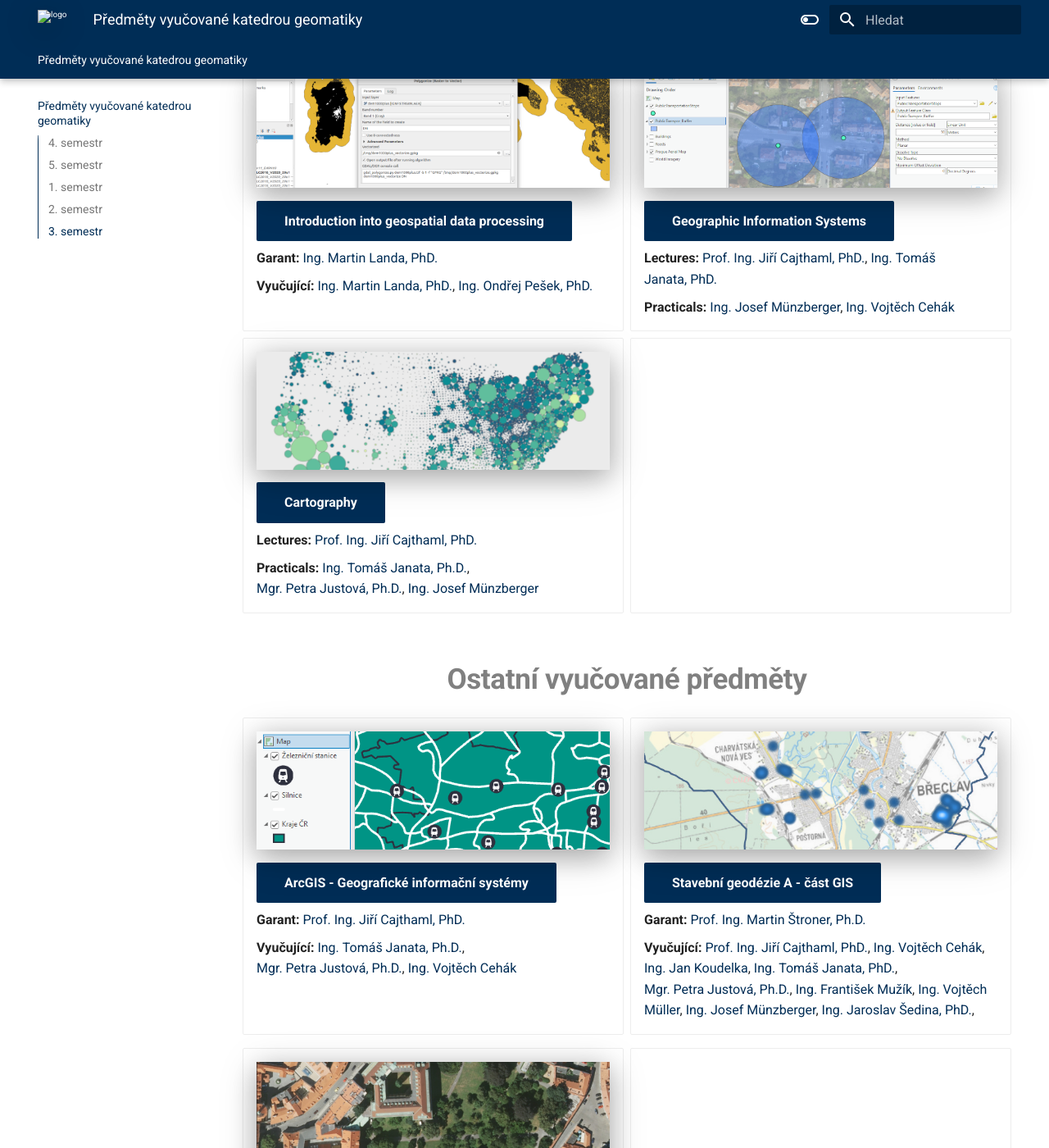
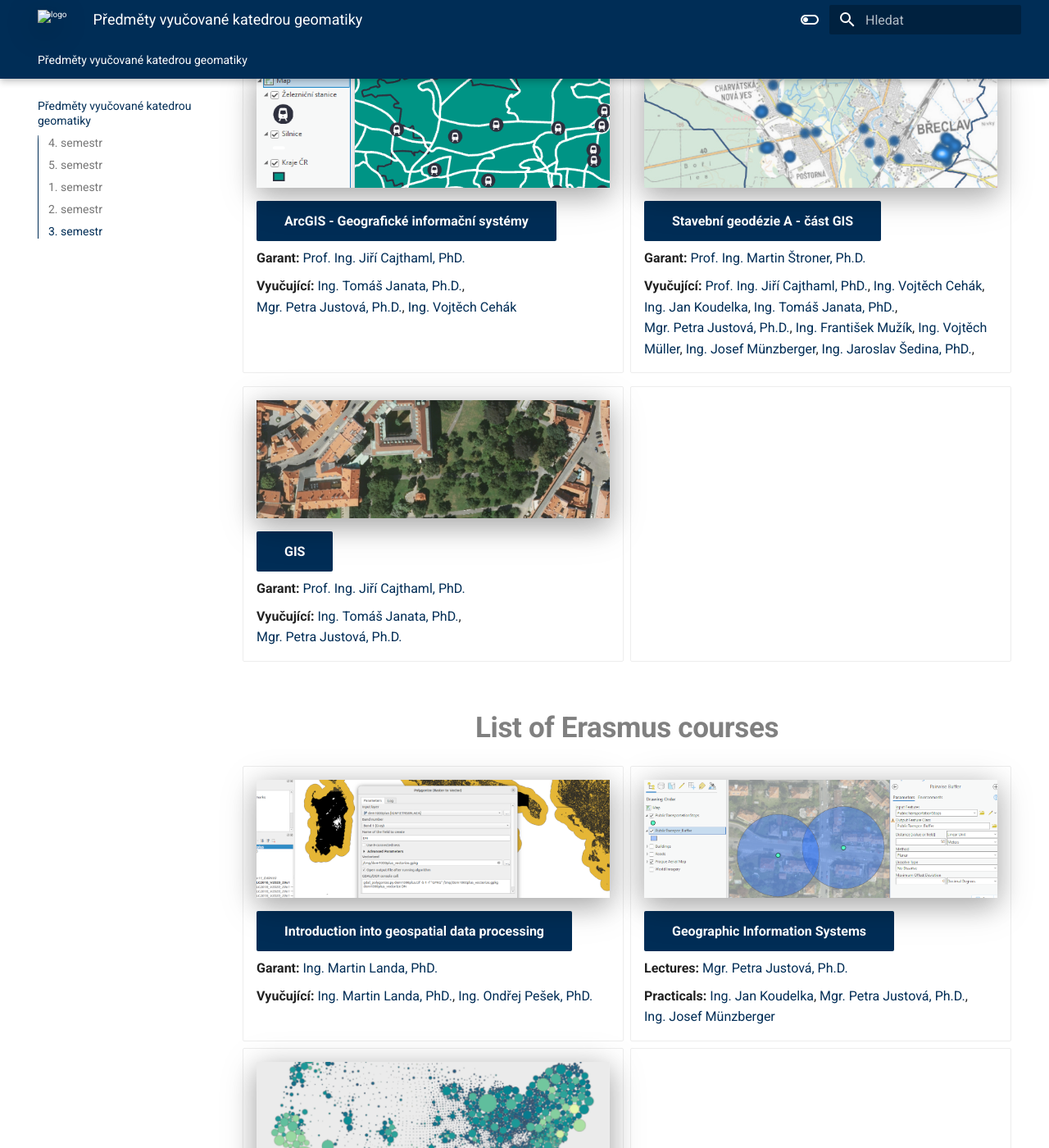
Before and after one commit to k155cvut/k155cvut.github.io, an MkDocs documentation site: the page built from docs/index.md, in a window 1280 px wide and 1400 px high, scrolled down 3600 px. Shown: the whole window at 82% size. Built offline with MkDocs 1.6.1 and Material for MkDocs 9.7.7, drawn with Linux system fonts in a browser that asks for light colours; some of the changed text lies outside the part shown.

Commit message:
Update index.md

```diff
--- a/docs/index.md
+++ b/docs/index.md
@@ -160,39 +160,6 @@
 </div>
 
 
-<center> <h2 style="color: gray; font-size:35px;"> List of Erasmus courses </h2> </center>
-
-<div class="grid cards" markdown>
-
--
-    <a href="https://geo.fsv.cvut.cz/courses/155isdp/"> ![](./assets/isdp_main.png){ .off-glb } <a>
-
-    [__Introduction into geospatial data processing__](https://geo.fsv.cvut.cz/courses/155isdp/){ .md-button .md-button--primary }
-
-    __Garant:__ [Ing. Martin Landa, PhD.](https://geomatics.fsv.cvut.cz/employees/martin-landa/)
-
-    __Vyučující:__ [Ing. Martin Landa, PhD.](https://geomatics.fsv.cvut.cz/employees/martin-landa/), [Ing. Ondřej Pešek, PhD.](https://geomatics.fsv.cvut.cz/employees/ondrej-pesek/)
-
--    <a href="https://k155cvut.github.io/gise/"> ![](./assets/gise_main.png){ .off-glb } <a>
-
-    [__Geographic Information Systems__](https://k155cvut.github.io/gise/){ .md-button .md-button--primary }
-
-    __Lectures:__ [Prof. Ing. Jiří Cajthaml, PhD.](https://geomatics.fsv.cvut.cz/employees/jiri-cajthaml/), [Ing. Tomáš Janata, PhD.](https://geomatics.fsv.cvut.cz/employees/tomas-janata/)
-
-    __Practicals:__ [Ing. Josef Münzberger](https://geomatics.fsv.cvut.cz/employees/josef-munzberger/), [Ing. Vojtěch Cehák](https://geomatics.fsv.cvut.cz/employees/vojtech-cehak/)
-
--   <a href="https://geo.fsv.cvut.cz/vyuka/155fgis"> ![](./assets/kar3_main.png){ .off-glb } <a>
-
-    [__Cartography__](https://k155cvut.github.io/cart/){ .md-button .md-button--primary }
-
-    __Lectures:__ [Prof. Ing. Jiří Cajthaml, PhD.](https://geomatics.fsv.cvut.cz/employees/jiri-cajthaml/)
-
-    __Practicals:__ [Ing. Tomáš Janata, Ph.D.](https://geomatics.fsv.cvut.cz/employees/tomas-janata/), [Mgr. Petra Justová, Ph.D.](https://geomatics.fsv.cvut.cz/employees/petra-justova/), [Ing. Josef Münzberger](https://geomatics.fsv.cvut.cz/employees/josef-munzberger/)
-
--
-
-</div>
-
 <center> <h2 style="color: gray; font-size:35px;"> Ostatní vyučované předměty </h2> </center>
 <div class="grid cards" markdown>
 
@@ -229,3 +196,37 @@
 -
 
 </div>
+
+
+<center> <h2 style="color: gray; font-size:35px;"> List of Erasmus courses </h2> </center>
+
+<div class="grid cards" markdown>
+
+-
+    <a href="https://geo.fsv.cvut.cz/courses/155isdp/"> ![](./assets/isdp_main.png){ .off-glb } <a>
+
+    [__Introduction into geospatial data processing__](https://geo.fsv.cvut.cz/courses/155isdp/){ .md-button .md-button--primary }
+
+    __Garant:__ [Ing. Martin Landa, PhD.](https://geomatics.fsv.cvut.cz/employees/martin-landa/)
+
+    __Vyučující:__ [Ing. Martin Landa, PhD.](https://geomatics.fsv.cvut.cz/employees/martin-landa/), [Ing. Ondřej Pešek, PhD.](https://geomatics.fsv.cvut.cz/employees/ondrej-pesek/)
+
+-    <a href="https://k155cvut.github.io/gise/"> ![](./assets/gise_main.png){ .off-glb } <a>
+
+    [__Geographic Information Systems__](https://k155cvut.github.io/gise/){ .md-button .md-button--primary }
+
+    __Lectures:__ [Mgr. Petra Justová, Ph.D.](https://geomatics.fsv.cvut.cz/employees/petra-justova/)
+
+    __Practicals:__ [Ing. Jan Koudelka](https://geomatics.fsv.cvut.cz/employees/jan-koudelka/), [Mgr. Petra Justová, Ph.D.](https://geomatics.fsv.cvut.cz/employees/petra-justova/), [Ing. Josef Münzberger](https://geomatics.fsv.cvut.cz/employees/josef-munzberger/)
+
+-   <a href="https://geo.fsv.cvut.cz/vyuka/155fgis"> ![](./assets/kar3_main.png){ .off-glb } <a>
+
+    [__Cartography__](https://k155cvut.github.io/cart/){ .md-button .md-button--primary }
+
+    __Lectures:__ [Mgr. Petra Justová, Ph.D.](https://geomatics.fsv.cvut.cz/employees/petra-justova/)
+
+    __Practicals:__ [Ing. Jan Koudelka](https://geomatics.fsv.cvut.cz/employees/jan-koudelka/), [Mgr. Petra Justová, Ph.D.](https://geomatics.fsv.cvut.cz/employees/petra-justova/), [Ing. Josef Münzberger](https://geomatics.fsv.cvut.cz/employees/josef-munzberger/)
+
+-
+
+</div>
```
